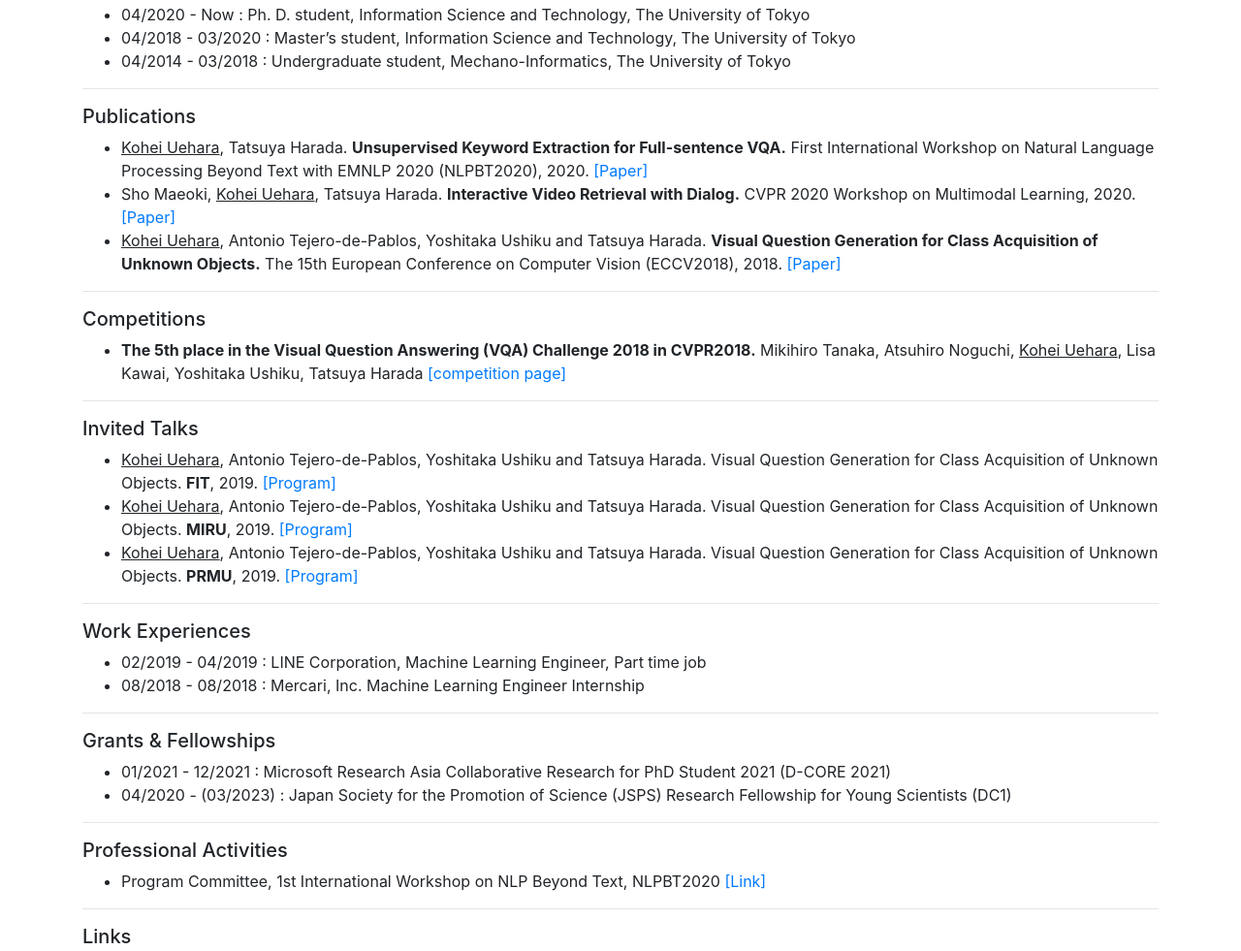
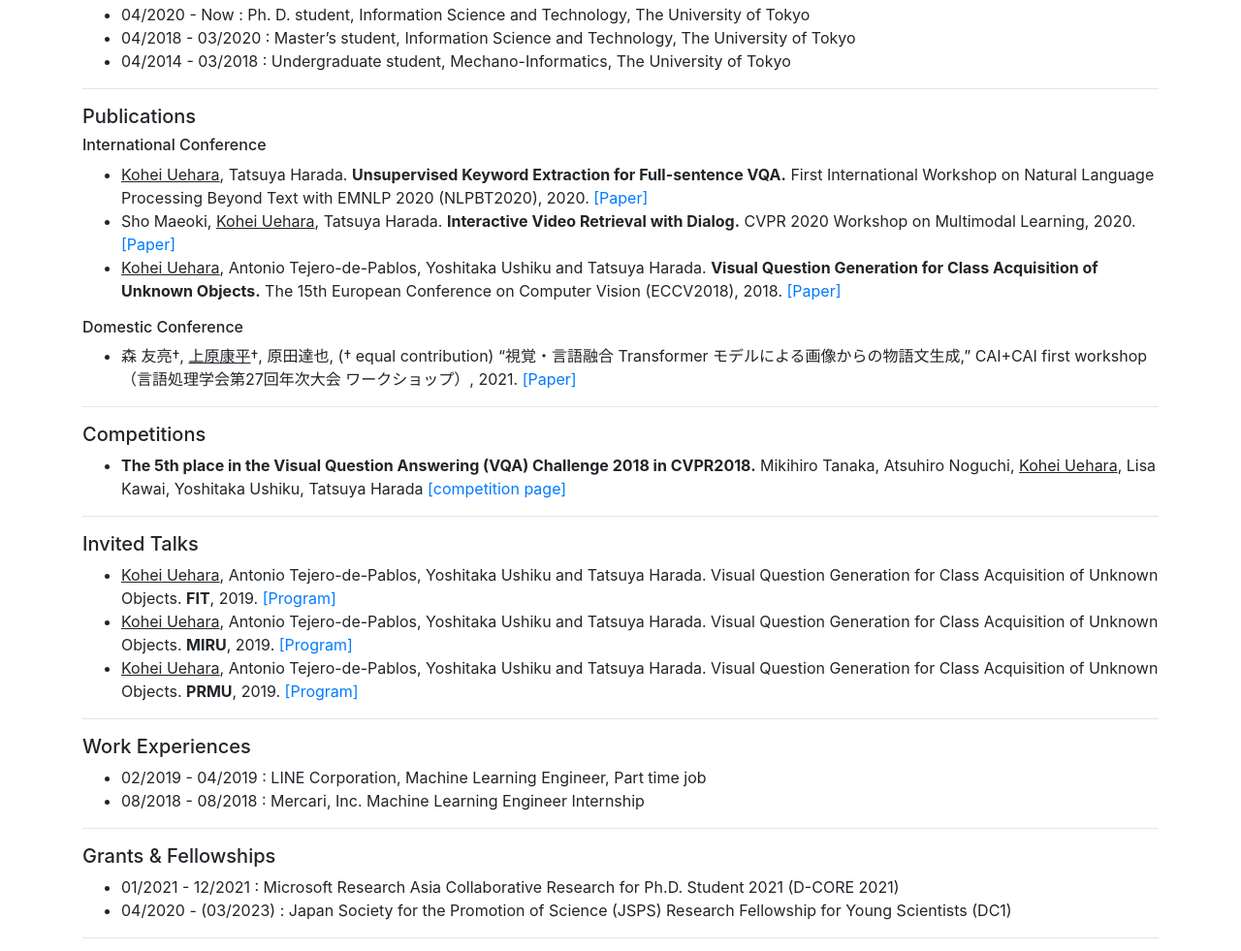
Before and after one commit to uehara-mech/uehara-mech.github.io, a plain HTML site: page index.html in a window 1280 px wide. Shown: the part 247-1228 px from the top of the page at 97% size. Drawn offline with nearby package versions, Linux system fonts and the light colour scheme; a web font is replaced by a local one.

Commit message:
[add] add CAI workshop

```diff
--- a/index.html
+++ b/index.html
@@ -51,13 +51,19 @@
             </ul>
         <hr />
         <h5>Publications</h5>
+        <h6>International Conference</h6>
             <ul>
                 <li><u>Kohei Uehara</u>, Tatsuya Harada. <strong>Unsupervised Keyword Extraction for Full-sentence VQA.</strong> First International Workshop on Natural Language Processing Beyond Text with EMNLP 2020 (NLPBT2020), 2020. <a href="https://www.aclweb.org/anthology/2020.nlpbt-1.6/">[Paper]</a>
                 <li>Sho Maeoki, <u>Kohei Uehara</u>, Tatsuya Harada. <strong>Interactive Video Retrieval with Dialog.</strong> CVPR 2020 Workshop on Multimodal Learning, 2020. <a href="http://openaccess.thecvf.com/content_CVPRW_2020/html/w56/Maeoki_Interactive_Video_Retrieval_With_Dialog_CVPRW_2020_paper.html">[Paper]</a></li>
                 <li><u>Kohei Uehara</u>, Antonio Tejero-de-Pablos, Yoshitaka Ushiku and Tatsuya Harada. <strong>Visual Question Generation for Class
                 Acquisition of Unknown Objects.</strong> The 15th European Conference on Computer Vision (ECCV2018), 2018. <a href="http://openaccess.thecvf.com/content_ECCV_2018/html/Kohei_Uehara_Visual_Question_Generation_ECCV_2018_paper.html">[Paper]</a></li>
             </ul>
-
+        <h6>Domestic Conference</h6>
+        <ul>
+            <li>森 友亮†, <u>上原康平</u>†, 原田達也, († equal contribution) “視覚・言語融合 Transformer モデルによる画像からの物語文生成,” CAI+CAI first workshop（言語処理学会第27回年次大会 ワークショップ）, 2021. <a
+                href="https://sites.google.com/view/cai-workshop">[Paper]</a>
+            </li></li>
+        </ul>
         <hr />
         <h5>Competitions</h5>
 
@@ -87,7 +93,7 @@
         <hr />
         <h5>Grants & Fellowships</h5>
         <ul>
-            <li>01/2021 - 12/2021 : Microsoft Research Asia Collaborative Research for PhD Student 2021 (D-CORE 2021)</li>
+            <li>01/2021 - 12/2021 : Microsoft Research Asia Collaborative Research for Ph.D. Student 2021 (D-CORE 2021)</li>
             <li>04/2020 -  (03/2023) : Japan Society for the Promotion of Science (JSPS) Research Fellowship for Young Scientists (DC1)</li>
         </ul>
         <hr />
```
